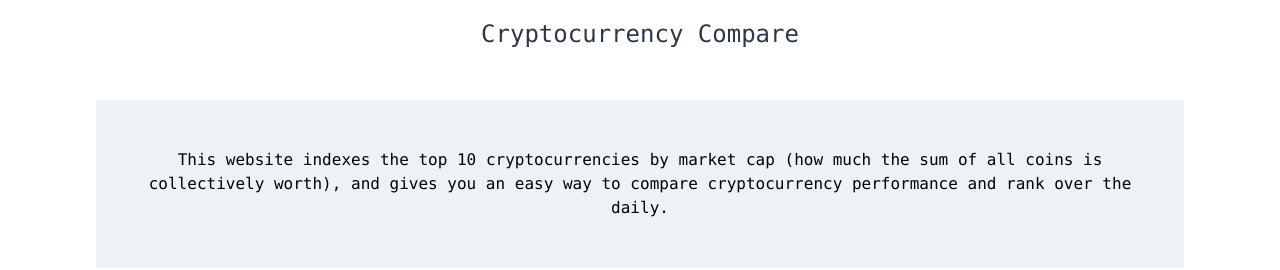
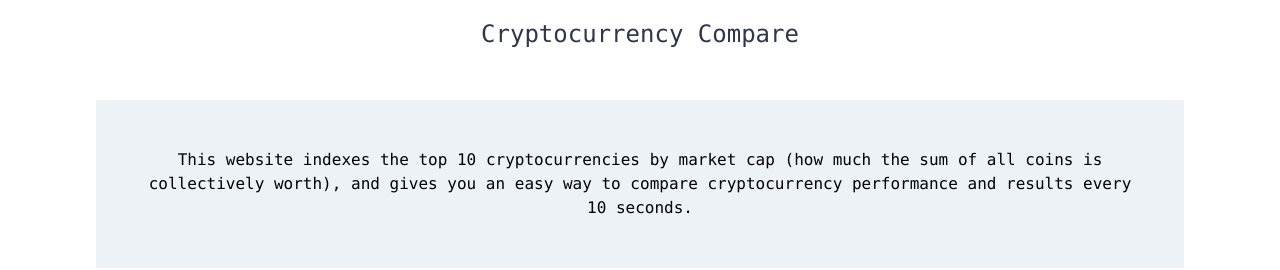
Before and after one commit to jun-low/vue-cryptopare, a Vue app: page / in a window 1280 px wide. Shown: the top 270 px of the page. Built offline with nearby package versions, Linux system fonts and the light colour scheme; no server answers.

Commit message:
Update App.vue

```diff
--- a/src/App.vue
+++ b/src/App.vue
@@ -6,7 +6,7 @@
         <p>
           This website indexes the top 10 cryptocurrencies by market cap (how
           much the sum of all coins is collectively worth), and gives you an easy
-          way to compare cryptocurrency performance and rank over the daily.
+          way to compare cryptocurrency performance and results every 10 seconds.
         </p>
       </div>
     </div>
```
